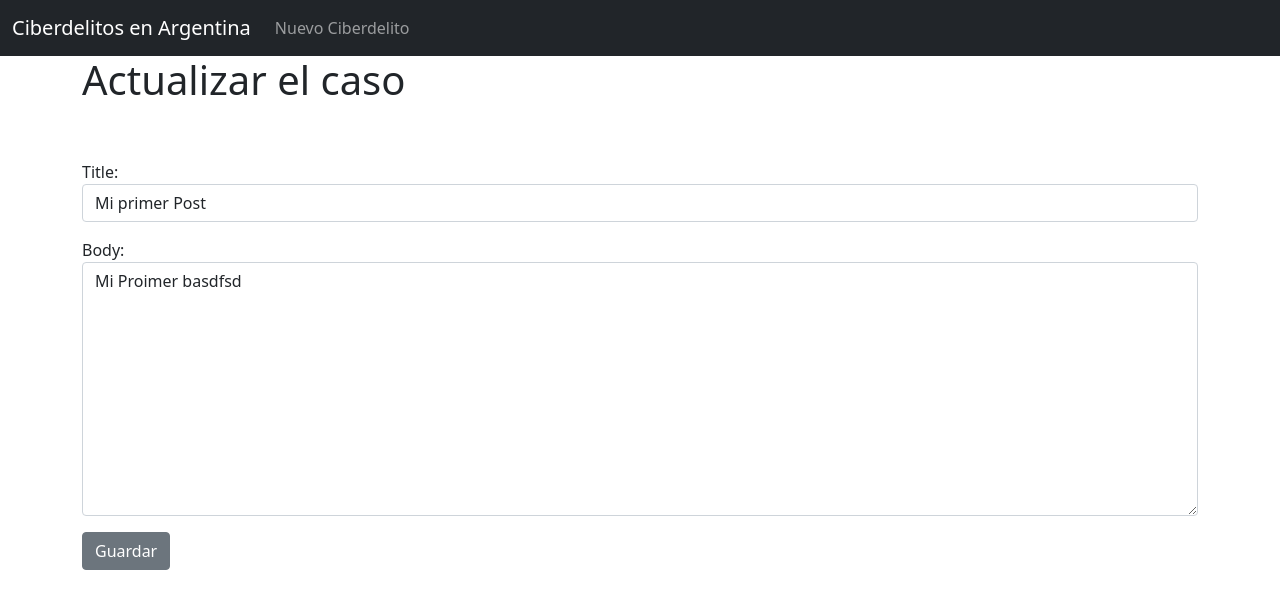
After one commit to fernaca/ciberataque, a Django app: page /article/edit/1 in a window 1280 px wide. The commit adds this page. Shown: the top 609 px of the page. Run offline with Django 4.2, Linux system fonts and the light colour scheme; data comes from the database, SQL or seed files in the repository; both versions use the stored data as it was before the commit.

Commit message:
Agregamos creacion y edicion

```diff
--- /dev/null
+++ b/blog/forms.py
@@ -0,0 +1,29 @@
+from django import forms
+from .models import Post
+
+# Clase para la creacion del post
+class PostForm(forms.ModelForm): #En este caso usamos ModelForm porque los campos vienen del modelo
+    class Meta:
+        model = Post
+#        fields = ('title', 'slug', 'autor', 'body')
+        fields = ('title', 'author', 'body')
+
+        widgets = {
+# Pasamos CSS (la clase) y parametros
+            'title': forms.TextInput(attrs={'class':'form-control', 'placeholder': 'Nombre del caso que le quieras dar'}),
+#            'slug': forms.TextInput(attrs={'class':'form-control', 'placeholder': 'Slug'}),
+            'author': forms.Select(attrs={'class':'form-control'}),
+            'body': forms.Textarea(attrs={'class':'form-control', 'placeholder': 'Hechos ocurridos'}),
+        }
+
+# Clase para la edicion del post
+class EditForm(forms.ModelForm): #En este caso usamos ModelForm porque los campos vienen del modelo
+    class Meta:
+        model = Post
+        fields = ('title', 'body')
+
+        widgets = {
+# Pasamos CSS (la clase) y parametros
+            'title': forms.TextInput(attrs={'class':'form-control', 'placeholder': 'Nombre de la receta'}),
+            'body': forms.Textarea(attrs={'class':'form-control', 'placeholder': 'Instrucciones'}),
+        }
--- a/blog/models.py
+++ b/blog/models.py
@@ -6,7 +6,7 @@ from datetime import datetime, date
 # Create your models here.
 class Post(models.Model):
     title = models.CharField(max_length=255)
-    slug = models.SlugField(max_length=200, unique=True)
+#    slug = models.SlugField(max_length=200, unique=True)
     author = models.ForeignKey(User, on_delete=models.CASCADE)
     body = models.TextField()
     updated_on = models.DateTimeField(auto_now=True)
--- /dev/null
+++ b/blog/templates/base.html
@@ -0,0 +1,85 @@
+<!doctype html>
+<html lang="en">
+  <head>
+    <!-- Required meta tags -->
+    <meta charset="utf-8">
+    <meta name="viewport" content="width=device-width, initial-scale=1">
+
+    <!-- Bootstrap CSS -->
+    <link href="https://cdn.jsdelivr.net/npm/bootstrap@5.1.3/dist/css/bootstrap.min.css" rel="stylesheet" integrity="sha384-1BmE4kWBq78iYhFldvKuhfTAU6auU8tT94WrHftjDbrCEXSU1oBoqyl2QvZ6jIW3" crossorigin="anonymous">
+
+    <title>{% block  title %}Ciber{% endblock  %}</title>
+  </head>
+  <body>
+
+    <nav class="navbar navbar-expand-lg navbar-dark bg-dark">
+        <div class="container-fluid">
+            <a class="navbar-brand" href="{% url 'home' %}">Ciberdelitos en Argentina</a>
+            <button class="navbar-toggler" type="button" data-bs-toggle="collapse"
+                data-bs-target="#navbarSupportedContent" aria-controls="navbarSupportedContent" aria-expanded="false"
+                aria-label="Toggle navigation">
+                <span class="navbar-toggler-icon"></span>
+            </button>
+            <div class="collapse navbar-collapse" id="navbarSupportedContent">
+                <ul class="navbar-nav me-auto mb-2 mb-lg-0">
+
+
+                    <li class="nav-item">
+                        <a class="nav-link" href="{% url 'add_post' %}">Nuevo Ciberdelito</a>
+                    </li>
+{% comment %}
+                    <li class="nav-item">
+                        <a class="nav-link" href="{% url 'logout' %}">Logout</a>
+                    </li>
+                    {% else %}
+                    <li class="nav-item">
+                        <a class="nav-link" href="{% url 'register' %}">Registrar</a>
+                    </li>
+
+                    <li class="nav-item">
+                        <a class="nav-link" href="{% url 'login' %}">Login</a>
+                    </li> {% endcomment %}
+
+
+
+
+
+                    <!-- <li class="nav-item dropdown">
+                        <a class="nav-link dropdown-toggle" href="#" id="navbarDropdown" role="button"
+                            data-bs-toggle="dropdown" aria-expanded="false">
+                            Dropdown
+                        </a>
+                        <ul class="dropdown-menu" aria-labelledby="navbarDropdown">
+                            <li><a class="dropdown-item" href="#">Action</a></li>
+                            <li><a class="dropdown-item" href="#">Another action</a></li>
+                            <li>
+                                <hr class="dropdown-divider">
+                            </li>
+                            <li><a class="dropdown-item" href="#">Something else here</a></li>
+                        </ul>
+                    </li> -->
+                </ul>
+                <!-- <form class="d-flex">
+                    <input class="form-control me-2" type="search" placeholder="Search" aria-label="Search">
+                    <button class="btn btn-outline-success" type="submit">Search</button>
+                </form> -->
+            </div>
+        </div>
+    </nav>
+
+    <div class="container">
+        {% block content %}
+        {% endblock  %}
+    </div>
+    <!-- Optional JavaScript; choose one of the two! -->
+
+    <!-- Option 1: Bootstrap Bundle with Popper -->
+    <script src="https://cdn.jsdelivr.net/npm/bootstrap@5.1.3/dist/js/bootstrap.bundle.min.js" integrity="sha384-ka7Sk0Gln4gmtz2MlQnikT1wXgYsOg+OMhuP+IlRH9sENBO0LRn5q+8nbTov4+1p" crossorigin="anonymous"></script>
+
+    <!-- Option 2: Separate Popper and Bootstrap JS -->
+    <!--
+    <script src="https://cdn.jsdelivr.net/npm/@popperjs/core@2.10.2/dist/umd/popper.min.js" integrity="sha384-7+zCNj/IqJ95wo16oMtfsKbZ9ccEh31eOz1HGyDuCQ6wgnyJNSYdrPa03rtR1zdB" crossorigin="anonymous"></script>
+    <script src="https://cdn.jsdelivr.net/npm/bootstrap@5.1.3/dist/js/bootstrap.min.js" integrity="sha384-QJHtvGhmr9XOIpI6YVutG+2QOK9T+ZnN4kzFN1RtK3zEFEIsxhlmWl5/YESvpZ13" crossorigin="anonymous"></script>
+    -->
+  </body>
+</html>
--- /dev/null
+++ b/blog/templates/update_post.html
@@ -0,0 +1,22 @@
+{% extends 'base.html' %}
+{% block title %}Nuevo{% endblock title %}
+
+{% block content %}
+
+
+<h1>Actualizar el caso</h1>
+<br><br>
+<div class="form-group">
+    <form method="POST">
+        {% csrf_token %}
+
+        {{form.as_p}}
+        <button class="btn btn-secondary">Guardar</button>
+
+    </form>
+
+
+
+</div>
+
+{% endblock %}
--- a/blog/urls.py
+++ b/blog/urls.py
@@ -1,11 +1,11 @@
 from django.urls import path
-from .views import HomeView, ArticleDetailView, DeletePostView #,PostView, UpdatePostView,
+from .views import HomeView, ArticleDetailView, DeletePostView, AddPostView, UpdatePostView
 
 urlpatterns = [
     path('', HomeView.as_view() , name="home"),
     path('article/<int:pk>', ArticleDetailView.as_view(), name="detail"),
-    # path('add_post/', PostView.as_view(), name="add_post"),
-    # path('article/edit/<int:pk>', UpdatePostView.as_view(), name="update_post"),
+    path('add_post/', AddPostView.as_view(), name="add_post"),
+    path('article/edit/<int:pk>', UpdatePostView.as_view(), name="update_post"),
     path('article/<int:pk>/delete/', DeletePostView.as_view(), name="delete_post"),
 
 ]
--- a/blog/views.py
+++ b/blog/views.py
@@ -1,6 +1,7 @@
 from django.shortcuts import render
 from django.views.generic import ListView, DetailView, CreateView, UpdateView, DeleteView
 from .models import Post
+from .forms import PostForm, EditForm
 from django.urls import reverse_lazy
 
 # Create your views here.
@@ -17,18 +18,18 @@ class ArticleDetailView(DetailView):
     template_name = 'article_detail.html'
 
 # CreateView. Pasamos el formulario
-# class PostView(CreateView):
-#     model = Post
-#     form_class = PostForm
-#     template_name = 'add_post.html'
-#     #fields = '__all__'    #  o se le especifica los que se quiere: fields = ('title','body')
-#     # Como le pasamos el form_class, va a usar todos
+class AddPostView(CreateView):
+    model = Post
+    form_class = PostForm
+    template_name = 'add_post.html'
+#    fields = '__all__'    #  o se le especifica los que se quiere: fields = ('title','body')
+    # Como le pasamos el form_class, va a usar todos
 
-# # Editar
-# class UpdatePostView(UpdateView):
-#     model = Post
-#     form_class = EditForm
-#     template_name = 'update_post.html'
+# Editar
+class UpdatePostView(UpdateView):
+    model = Post
+    form_class = EditForm
+    template_name = 'update_post.html'
 
 # Borrar
 class DeletePostView(DeleteView):
```
Also changed, not shown: blog/templates/add_post.html (added, +18 -0 lines), blog/templates/article_detail.html (added, +16 -0 lines), blog/templates/delete_post.html (added, +21 -0 lines), blog/templates/home.html (+20 -12 lines), blog/migrations/0002_remove_post_slug.py (added), db.sqlite3.
